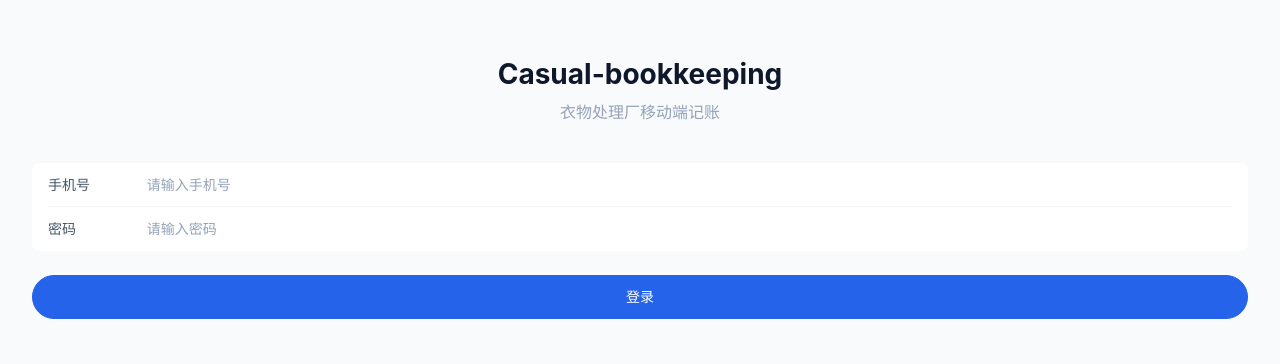
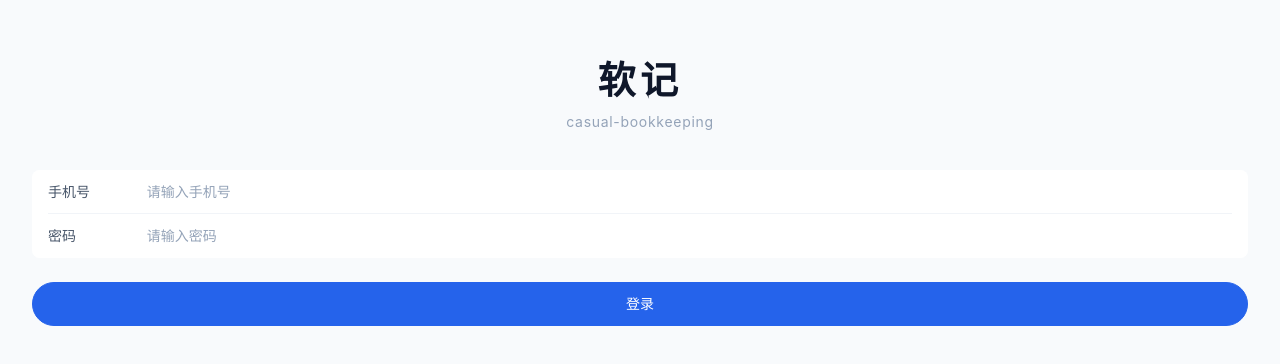
Before and after one commit to ShelfSeeck/Casual-bookkeeping, a Vue app in the folder frontend/: page / in a window 1280 px wide. Shown: the part 212-576 px from the top of the page. Built offline with nearby package versions, Linux system fonts and the light colour scheme.

Commit message:
feat(login): update branding text and styles in LoginView component feat(tests): add 'chat_pending_approvals' table to expected tables in test_list_Tables style: enhance design tokens for serif font and numeric typography

```diff
--- a/frontend/package.json
+++ b/frontend/package.json
@@ -8,7 +8,8 @@
     "build": "vue-tsc -b && vite build",
     "preview": "vite preview",
     "test": "vitest run",
-    "test:watch": "vitest"
+    "test:watch": "vitest",
+    "deploy": "bash ../scripts/deploy_frontend.sh"
   },
   "dependencies": {
     "dexie": "^4.4.4",
--- a/frontend/src/components/LoginView.vue
+++ b/frontend/src/components/LoginView.vue
@@ -30,8 +30,8 @@ async function onSubmit() {
 <template>
   <div class="login-page">
     <div class="brand">
-      <h1>Casual-bookkeeping</h1>
-      <p>衣物处理厂移动端记账</p>
+      <h1 class="brand-title">软记</h1>
+      <p class="brand-sub">casual-bookkeeping</p>
     </div>
     <van-form @submit="onSubmit">
       <van-cell-group inset>
@@ -73,13 +73,20 @@ async function onSubmit() {
 .brand {
   text-align: center;
 }
-.brand h1 {
-  font-size: 28px;
+.brand-title {
+  font-family: var(--cb-font-serif);
+  font-size: 38px;
+  font-weight: 700;
+  letter-spacing: 0.12em;
   margin: 0 0 8px;
+  color: var(--cb-text-main);
 }
-.brand p {
+.brand-sub {
   color: var(--cb-text-muted);
+  font-size: 14px;
+  letter-spacing: 0.05em;
   margin: 0;
+  text-transform: lowercase;
 }
 .submit-wrap {
   padding: 24px 16px 0;
--- a/frontend/src/styles/design-tokens.css
+++ b/frontend/src/styles/design-tokens.css
@@ -151,8 +151,9 @@
   --cb-btn-height: 56px;
   --cb-tabbar-height: 74px;
 
-  /* 数字字体：思源宋体 (Noto Serif SC / Source Han Serif SC) */
-  --cb-font-numeric: "Noto Serif SC", "Source Han Serif SC", "Songti SC", "STSong", "SimSun", Georgia, serif;
+  /* 宋体/衬线字体与数字排版：思源宋体 (Noto Serif SC / Source Han Serif SC) */
+  --cb-font-serif: "Noto Serif SC", "Source Han Serif SC", "Source Han Serif CN", "Songti SC", "STSong", "SimSun", Georgia, serif;
+  --cb-font-numeric: var(--cb-font-serif);
 
   /* ==========================================================================
      6. Vant 4 主题桥接：组件消费项目 M3 tokens
```
Also changed, not shown: 1 other file (tests, documents, lock files or other folders).
